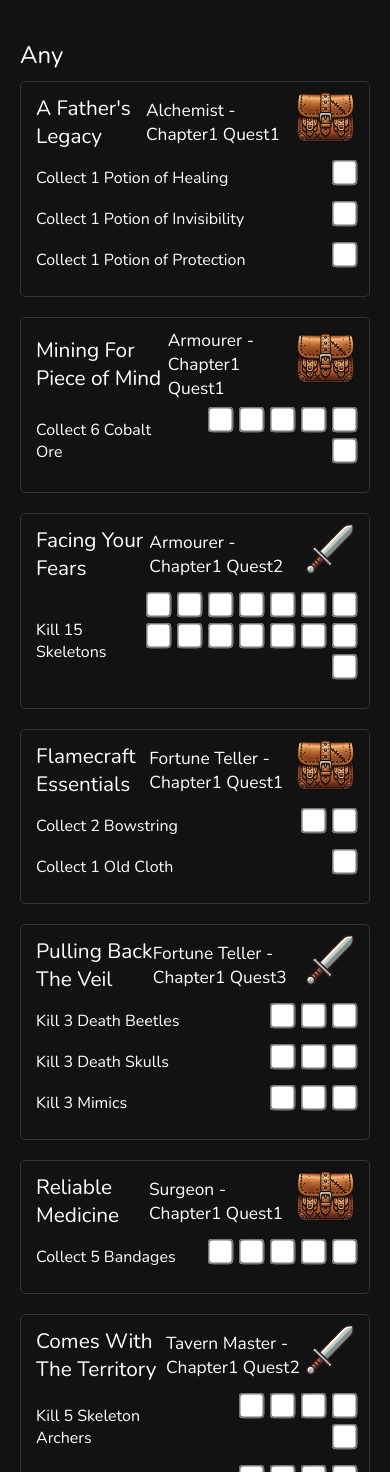
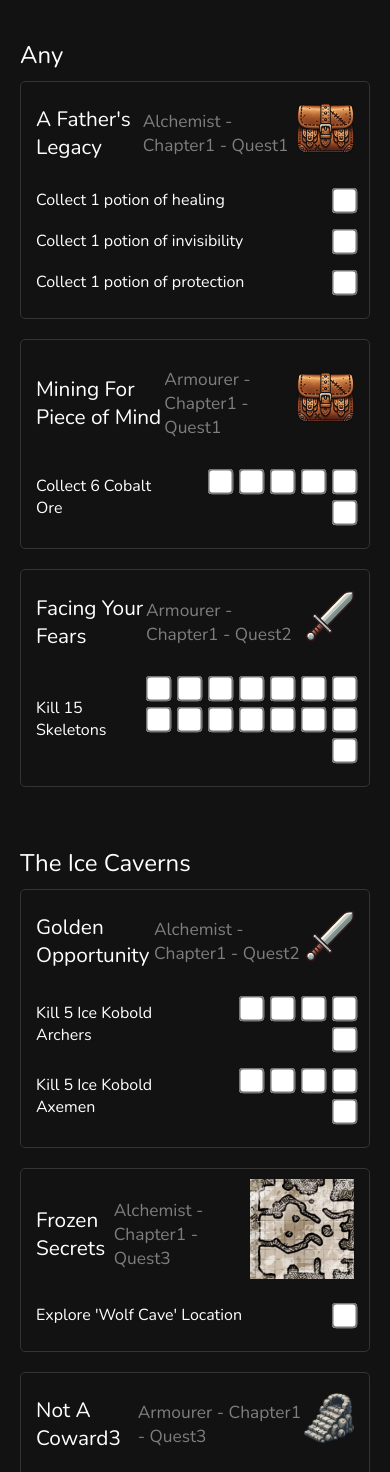
Before and after one commit to Goodgui/Dark-and-Darker-QuestLog, a plain HTML site: page index.html in a window 390 px wide. Shown: the part 110-1582 px from the top of the page. Drawn offline with nearby package versions, Linux system fonts and the light colour scheme.

Commit message:
Enhanced index.html with new sections for active and completed quests, updated script references, and improved footer information. Modified styles.css to adjust layout and spacing for better responsiveness. Added Readme.

```diff
--- /dev/null
+++ b/Quest.js
@@ -0,0 +1,45 @@
+class Quest {
+    constructor(name, vendor, chapter, stage, dungeon, type, tasks, prerequisites) {
+        this.name = name;
+        this.vendor = vendor;
+        this.chapter = chapter;
+        this.stage = stage; // which quest it is in the chapter
+        this.dungeon = dungeon; // Any, The Ice Caverns, The Goblin Caves, The Howling Crypts, Inferno, Abyss
+        this.type = type; // Kill, Collect, Explore, Survive
+        this.tasks = tasks; // array of quest tasks with description and steps
+        this.completed = false;
+        this.prerequisites = prerequisites ? prerequisites : []; // array of [vendor,chapter] pairs which must be completed before this quest can be started
+
+        // set each task to 0 steps completed
+        this.tasks.forEach(task => task.stepsCompleted = 0);
+
+        // Possible future additions
+        // this.rewards = rewards;
+        // this.requiredItems = reqiredItems;
+
+        // console.log("Quest created: " + this.name);
+    }
+
+    forceComplete() {
+        this.completed = true;
+
+        // set each task to max steps completed
+        this.tasks.forEach(task => task.stepsCompleted = task.steps);
+    }
+
+    forceIncomplete() {
+        this.completed = false;
+
+        // set each task to 0 steps completed
+        this.tasks.forEach(task => task.stepsCompleted = 0);
+    }
+
+    isComplete() {
+        return this.completed;
+    }
+
+    checkComplete() {
+        this.completed = this.tasks.every(task => task.stepsCompleted === task.steps);
+        return this.completed;
+    }
+}
--- /dev/null
+++ b/QuestLog2.js
@@ -0,0 +1,277 @@
+document.addEventListener("DOMContentLoaded", function () {
+    const questLog = document.getElementById('quest-log');
+    const completedQuests = document.getElementById('completed-quests');
+    const completedQuestsTitle = document.getElementById('completed-quests-title');
+    const dropdownArrow = document.querySelector('.dropdown-arrow');
+
+    localStorage.clear();
+
+    const quests = questsData.map(questData => {
+        const questName = questData.name;
+        const storedQuest = localStorage.getItem(questName);
+
+        if (storedQuest) {
+            return JSON.parse(storedQuest);
+        } else {
+            const newQuest = new Quest(
+                questData.name,
+                questData.vendor,
+                questData.chapter,
+                questData.stage,
+                questData.dungeon,
+                questData.type,
+                questData.tasks,
+                questData.prerequisites
+            );
+            localStorage.setItem(questName, JSON.stringify(newQuest));
+            return newQuest;
+        }
+    });
+
+
+    quests.sort((a, b) => {
+        if (a.chapter < b.chapter) return -1;
+        if (a.chapter > b.chapter) return 1;
+        if (a.stage < b.stage) return -1;
+        if (a.stage > b.stage) return 1;
+        if (a.vendor < b.vendor) return -1;
+        if (a.vendor > b.vendor) return 1;
+        return 0;
+    });
+
+    const dungeons = [...new Set(questsData.map(quest => quest.dungeon))];
+    const sectionDivs = {};
+
+    dungeons.forEach(dungeon => {
+        const sectionDiv = document.createElement('div');
+        sectionDiv.classList.add('dungeon');
+        sectionDiv.innerHTML = `<div class="dungeon-title">${dungeon}</div>`;
+        sectionDiv.style.display = 'none';
+        sectionDivs[dungeon] = sectionDiv;
+        questLog.appendChild(sectionDiv);
+
+        // if the number of children changes in the dungeon div, show/hide the div
+        const observer = new MutationObserver(() => {
+            if (sectionDiv.children.length > 1) {
+                sectionDiv.style.display = 'block';
+            } else {
+                sectionDiv.style.display = 'none';
+            }
+        });
+
+        observer.observe(sectionDiv, { childList: true });
+    });
+
+    quests.forEach(quest => {
+        const dungeonDiv = sectionDivs[quest.dungeon];
+
+        if (dungeonDiv) {
+            const questDiv = document.createElement('div');
+            questDiv.classList.add('quest');
+            questDiv.dataset.id = quest.name;
+
+            let mapImageSrc = '';
+
+            // If the quest is an Explore quest, set the map image
+            if (quest.type === 'Explore') {
+                const location = quest.tasks[0].objective
+                const dungeon = quest.dungeon;
+                const dungeonName = dungeon.toLowerCase().replace(/\s+/g, '-');
+                const locationName = location.toLowerCase().replace(/\s+/g, '-');
+                if (location === 'pyramid') {
+                    mapImageSrc = `./maps/${dungeonName}-${locationName}.png`;
+                } else {
+                    mapImageSrc = `./maps/${locationName}.png`;
+                }
+            }
+
+            let questIcon;
+            let iconSize = 50;
+            switch (quest.type) {
+                case 'Kill':
+                    questIcon = 'icons/kill-icon.webp';
+                    break;
+                case 'Collect':
+                    questIcon = 'icons/collect-icon.webp';
+                    break;
+                case 'Explore':
+                    questIcon = mapImageSrc;
+                    iconSize = 100;
+                    break;
+                case 'Escape':
+                    questIcon = 'icons/escape-icon.webp';
+                    break;
+                default:
+                    questIcon = '';
+            }
+
+            // map dungeon types to external urls
+            const dungeonMapLinks = {
+                'The Ice Caverns': 'https://darkanddarker.map.spellsandguns.com/map/IceCavern-01-N',
+                'The Goblin Caves': 'https://darkanddarker.map.spellsandguns.com/map/GoblinCave-04-N',
+                'The Howling Crypts': 'https://darkanddarker.map.spellsandguns.com/map/Crypt-01-N',
+                'Inferno': 'https://darkanddarker.map.spellsandguns.com/map/Inferno-01-N',
+                'Abyss': 'https://darkanddarker.map.spellsandguns.com/map/IceCavern-01-N'
+            }
+
+            // creaate the icon img
+            const iconImg = document.createElement('img');
+            iconImg.src = questIcon;
+            iconImg.alt = quest.type;
+            iconImg.style.height = `${iconSize}px`;
+            iconImg.style.cursor = 'pointer';
+            iconImg.addEventListener('click', () => {
+                window.open(dungeonMapLinks[quest.dungeon]);
+            });
+
+            // create quest-icons span
+            const questIcons = document.createElement('span');
+            questIcons.classList.add('quest-icons');
+            questIcons.appendChild(iconImg);
+
+            // create the quest div
+            questDiv.innerHTML = `
+                <div class="quest-title">
+                    ${quest.name}
+                    <p style="font-size: smaller; color: #7e7e7e;"> \n ${quest.vendor} - Chapter${quest.chapter} - Quest${quest.stage}</p>
+                    <span class="quest-icons"> </span>
+                </div>
+            `;
+
+            // add the quest-icons span to the quest div
+            questDiv.querySelector('.quest-icons').appendChild(iconImg);
+
+            // create the task divs for each task in the quest
+            quest.tasks.forEach(task => {
+
+                // create the task div
+                const taskItem = document.createElement('div');
+                taskItem.classList.add('task-item');
+                taskItem.dataset.id = `${quest.name}-${task.objective}`;
+
+                // create task checkboxes div
+                const taskCheckboxes = document.createElement('div');
+                taskCheckboxes.classList.add('task-checkboxes');
+
+                // create task description span
+                const taskDescription = document.createElement('span');
+                taskDescription.innerHTML = task.description;
+
+                // create the checkboxes
+                for (let i = 0; i < task.steps; i++) {
+                    const checkbox = document.createElement('input');
+                    checkbox.type = 'checkbox';
+                    checkbox.classList.add('task-checkbox');
+                    checkbox.dataset.index = i;
+
+                    // update the quest.task.stepsCompleted
+                    checkbox.addEventListener('change', () => {
+                        // if the checkbox is checked, increment the task.stepsCompleted
+                        if (checkbox.checked) {
+                            task.stepsCompleted++;
+                        } else {
+                            task.stepsCompleted--;
+                        }
+
+                        // if quest is complete move to completed quests
+                        if (quest.checkComplete()) {
+                            completedQuests.appendChild(questDiv);
+
+                            // else if parent div is completedQuests div, move back to dungeonDiv
+                        } else if (questDiv.parentElement === completedQuests) {
+                            dungeonDiv.appendChild(questDiv);
+                        }
+                    });
+
+                    taskCheckboxes.appendChild(checkbox);
+                }
+
+                // add the task description and checkboxes to the task div
+                taskItem.appendChild(taskDescription);
+                taskItem.appendChild(taskCheckboxes);
+
+                // add the task div to the quest div
+                questDiv.appendChild(taskItem);
+            });
+
+            if (quest.completed) {
+                completedQuests.appendChild(questDiv);
+            } else {
+                dungeonDiv.appendChild(questDiv);
+            }
+
+            // if the div is empty, don't show it
+            if (dungeonDiv.children.length > 0) {
+                dungeonDiv.style.display = 'block';
+            } else {
+                dungeonDiv.style.display = 'none';
+            }
+        }
+        else {
+            console.err(`No dungeon found for ${quest.dungeon}`);
+        }
+    });
+
+
+    // Load saved quest completion status from localStorage
+    const taskItems = document.querySelectorAll('.task-item');
+    const resetButton = document.getElementById('reset-button');
+
+
+    // taskItems.forEach(item => {
+    //     const checkboxes = item.querySelectorAll('.task-checkbox');
+
+    //     checkboxes.forEach(checkbox => {
+    //         checkbox.checked = JSON.parse(localStorage.getItem(item.dataset.id + checkbox.dataset.index)) || false;
+    //         checkbox.addEventListener('change', () => {
+    //             localStorage.setItem(item.dataset.id + checkbox.dataset.index, checkbox.checked);
+    //             checkQuestCompletion(item.closest('.quest'));
+    //         });
+    //     });
+    // });
+
+    resetButton.addEventListener('click', () => {
+        if (confirm('Are you sure you want to reset all tasks?')) {
+            taskItems.forEach(item => {
+                const checkboxes = item.querySelectorAll('.task-checkbox');
+                checkboxes.forEach(checkbox => {
+                    checkbox.checked = false;
+                    localStorage.setItem(item.dataset.id + checkbox.dataset.index, checkbox.checked);
+                });
+            });
+            localStorage.removeItem('completedQuests');
+            location.reload();
+        }
+    });
+
+    completedQuestsTitle.addEventListener('click', () => {
+        const displayStyle = completedQuests.style.display === 'none' ? 'block' : 'none';
+        completedQuests.style.display = displayStyle;
+        dropdownArrow.style.transform = displayStyle === 'block' ? 'rotate(180deg)' : 'rotate(0deg)';
+    });
+
+    function checkQuestCompletion(questDiv) {
+        const taskItems = questDiv.querySelectorAll('.task-item');
+        const allTasksCompleted = Array.from(taskItems).every(item => {
+            const checkboxes = item.querySelectorAll('.task-checkbox');
+            return Array.from(checkboxes).every(checkbox => checkbox.checked);
+        });
+
+        if (allTasksCompleted) {
+            moveQuestToCompleted(questDiv);
+        }
+    }
+
+    function isQuestCompleted(questName) {
+        const completedQuests = JSON.parse(localStorage.getItem('completedQuests')) || [];
+        return completedQuests.includes(questName);
+    }
+
+    function saveQuestCompletion(questName) {
+        const completedQuests = JSON.parse(localStorage.getItem('completedQuests')) || [];
+        if (!completedQuests.includes(questName)) {
+            completedQuests.push(questName);
+        }
+        localStorage.setItem('completedQuests', JSON.stringify(completedQuests));
+    }
+});
--- /dev/null
+++ b/QuestsList.js
@@ -0,0 +1,203 @@
+const questsData = [
+    {
+        name: "A Father's Legacy",
+        vendor: "Alchemist",
+        chapter: 1,
+        stage: 1,
+        dungeon: "Any",
+        type: "Collect",
+        tasks: [
+            {
+                description: "Collect 1 potion of healing",
+                objective: "Potion of Healing",
+                steps: 1,
+            },
+            {
+                description: "Collect 1 potion of invisibility",
+                objective: "Potion of Invisibility",
+                steps: 1,
+            },
+            {
+                description: "Collect 1 potion of protection",
+                objective: "Potion of Protection",
+                steps: 1,
+            }
+        ],
+        prerequisites: []
+    },
+    {
+        name: "Golden Opportunity",
+        vendor: "Alchemist",
+        chapter: 1,
+        stage: 2,
+        dungeon: "The Ice Caverns",
+        type: "Kill",
+        tasks: [
+            {
+                description: "Kill 5 Ice Kobold Archers",
+                objective: "Ice Kobold Archer",
+                steps: 5
+            },
+            {
+                description: "Kill 5 Ice Kobold Axemen",
+                objective: "Ice Kobold Axeman",
+                steps: 5
+            }
+        ],
+        prerequisites: []
+    },
+    {
+        name: "Frozen Secrets",
+        vendor: "Alchemist",
+        chapter: 1,
+        stage: 3,
+        dungeon: "The Ice Caverns",
+        type: "Explore",
+        tasks: [
+            {
+                description: "Explore 'Wolf Cave' Location",
+                objective: "Wolf Cave",
+                steps: 1
+            }
+        ],
+        prerequisites: []
+    },
+    {
+        name: "Mining For Piece of Mind",
+        vendor: "Armourer",
+        chapter: 1,
+        stage: 1,
+        dungeon: "Any",
+        type: "Collect",
+        tasks: [
+            {
+                description: "Collect 6 Cobalt Ore",
+                objective: "Cobalt Ore",
+                steps: 6
+            }
+        ],
+        prerequisites: []
+    },
+    {
+        name: "Facing Your Fears",
+        vendor: "Armourer",
+        chapter: 1,
+        stage: 2,
+        dungeon: "Any",
+        type: "Kill",
+        tasks: [
+            {
+                description: "Kill 15 Skeletons",
+                objective: "Skeleton",
+                steps: 15
+            }
+        ],
+        prerequisites: []
+    },
+    {
+        name: "Not A Coward",
+        vendor: "Armourer",
+        chapter: 1,
+        stage: 3,
+        dungeon: "The Howling Crypts",
+        type: "Escape",
+        tasks: [
+            {
+                description: "Escape The Howling Crypts 5 times",
+                objective: "The Howling Crypts",
+                steps: 5
+            }
+        ],
+        prerequisites: []
+    },
+    {
+        name: "Killing Kritters",
+        vendor: "Goblin Merchant",
+        chapter: "1",
+        stage: "3",
+        dungeon: "The Goblin Caves",
+        type: "Kill",
+        tasks: [
+            {
+                description: "Kill 2 Giant Centipedes",
+                objective: "Giant Centipede",
+                steps: 2
+            },
+            {
+                description: "Kill 2 Giant Spiders",
+                objective: "Giant Spider",
+                steps: 2
+            },
+            {
+                description: "Kill 5 Goblin Mages",
+                objective: "Goblin Mage",
+                steps: 5
+            }
+        ],
+        prerequisites: []
+    },
+    {
+        name: "Not A Coward",
+        vendor: "Armourer",
+        chapter: 1,
+        stage: 3,
+        dungeon: "The Howling Crypts",
+        type: "Escape",
+        tasks: [
+            {
+                description: "Escape The Howling Crypts 5 times",
+                objective: "The Howling Crypts",
+                steps: 5
+            }
+        ],
+        prerequisites: []
+    },
+    {
+        name: "Not A Coward2",
+        vendor: "Armourer",
+        chapter: 1,
+        stage: 3,
+        dungeon: "The Goblin Caves",
+        type: "Escape",
+        tasks: [
+            {
+                description: "Escape The Goblin Caves 2 times in a row",
+                objective: "The Howling Crypts",
+                steps: 2
+            }
+        ],
+        prerequisites: []
+    },
+    {
+        name: "Not A Coward3",
+        vendor: "Armourer",
+        chapter: 1,
+        stage: 3,
+        dungeon: "The Ice Caverns",
+        type: "Escape",
+        tasks: [
+            {
+                description: "Escape The Ice Caverns 5 times",
+                objective: "The Howling Crypts",
+                steps: 5
+            }
+        ],
+        prerequisites: []
+    },
+];
+// {
+//     name: "",
+//     vendor: "",
+//     chapter: "",
+//     stage: "",
+//     dungeon: "",
+//     type: "",
+//     tasks: [
+//         {
+//             description: "",
+//             objective: "",
+//             steps: "",
+//         }
+//     ],
+//     prerequisites: []
+// },
--- a/index.html
+++ b/index.html
@@ -15,7 +15,11 @@
     </header>
     <main>
         <div id="quest-container">
+
+            <!-- section for active quests -->
             <div id="quest-log"></div>
+
+            <!-- section for completed quests -->
             <div class="dungeon" id="completed-quests-container">
                 <div id="completed-quests-title" class="dungeon-title expandable-title">
                     <span class="dropdown-arrow">▼</span>
@@ -26,15 +30,21 @@
             </div>
         </div>
     </main>
-    <script src="quests.js"></script>
-    <script src="QuestLog.js"></script>
+
+    <script src="Quest.js"></script>
+    <script src="QuestsList.js"></script>
+    <script src="QuestLog2.js"></script>
+
     <footer>
-        <p style="margin-left: 20px;">Created by Goodgu</p>
+        <p style="margin-left: 20px;">
+            Created by Goodgu<br>
+            You can contact me on Discord for questions or suggestions<br>
+            Last Updated: 06/18/2024
+        </p>
         <ul>
             <li>Map images from <a href="https://darkanddarker.map.spellsandguns.com/map">Spells and Guns</a></li>
             <li>Font <a href="https://fonts.google.com/specimen/Nunito">Nunito</a></li>
             <li>Icons created with DALLE3</li>
-            <li>Contact: Discord</li>
         </ul>
     </footer>
 </body>
--- a/styles.css
+++ b/styles.css
@@ -10,6 +10,8 @@ body {
     flex-direction: column;
     height: 100vh;
     background-color: #121212;
+    min-width: 350px;
+    /* overflow-x: hidden; */
 }
 
 header {
@@ -65,7 +67,7 @@ main {
 
 .quest-title {
     font-size: 1.3em;
-    margin-bottom: 10px;
+    margin-bottom: 0px;
     display: flex;
     justify-content: space-between;
     align-items: center;
@@ -89,8 +91,9 @@ main {
 
 .task-checkbox {
     transform: scale(2);
+    margin-top: 9px;
     margin-left: 15px;
-    margin-bottom: 15px;
+    margin-bottom: 9px;
 }
 
 #reset-button {
```
Also changed, not shown: icons/escape-icon.webp (added), 1 other file.
